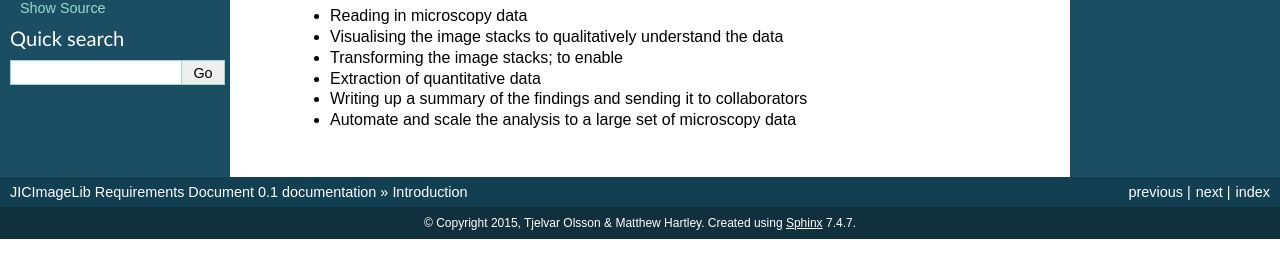
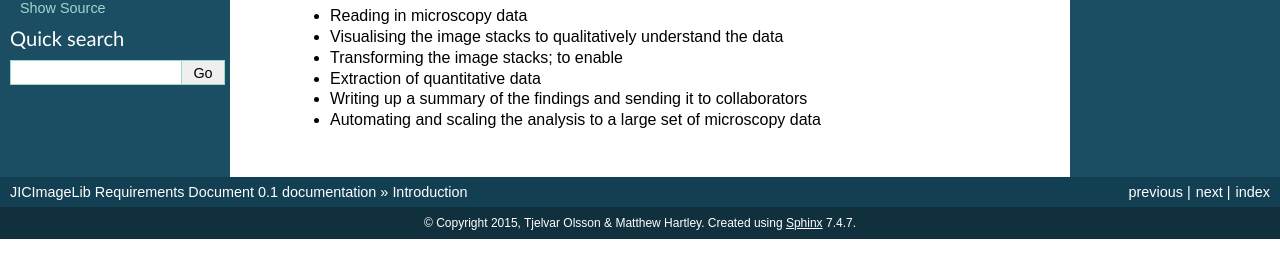
Before and after one commit to JIC-CSB/jicbioimage.core, a Sphinx documentation site: the page built from requirements/source/introduction.rst, in a window 1280 px wide. Shown: the part 201-479 px from the top of the page. Built offline with Sphinx 7.4.7, drawn with Linux system fonts in a browser that asks for light colours.

Commit message:
Updated requirements introduciton.

```diff
--- a/requirements/source/introduction.rst
+++ b/requirements/source/introduction.rst
@@ -13,4 +13,4 @@ Exploring microscopy data involves several, often iterative, steps:
   - Transforming the image stacks; to enable
   - Extraction of quantitative data
   - Writing up a summary of the findings and sending it to collaborators
-  - Automate and scale the analysis to a large set of microscopy data
+  - Automating and scaling the analysis to a large set of microscopy data
```
